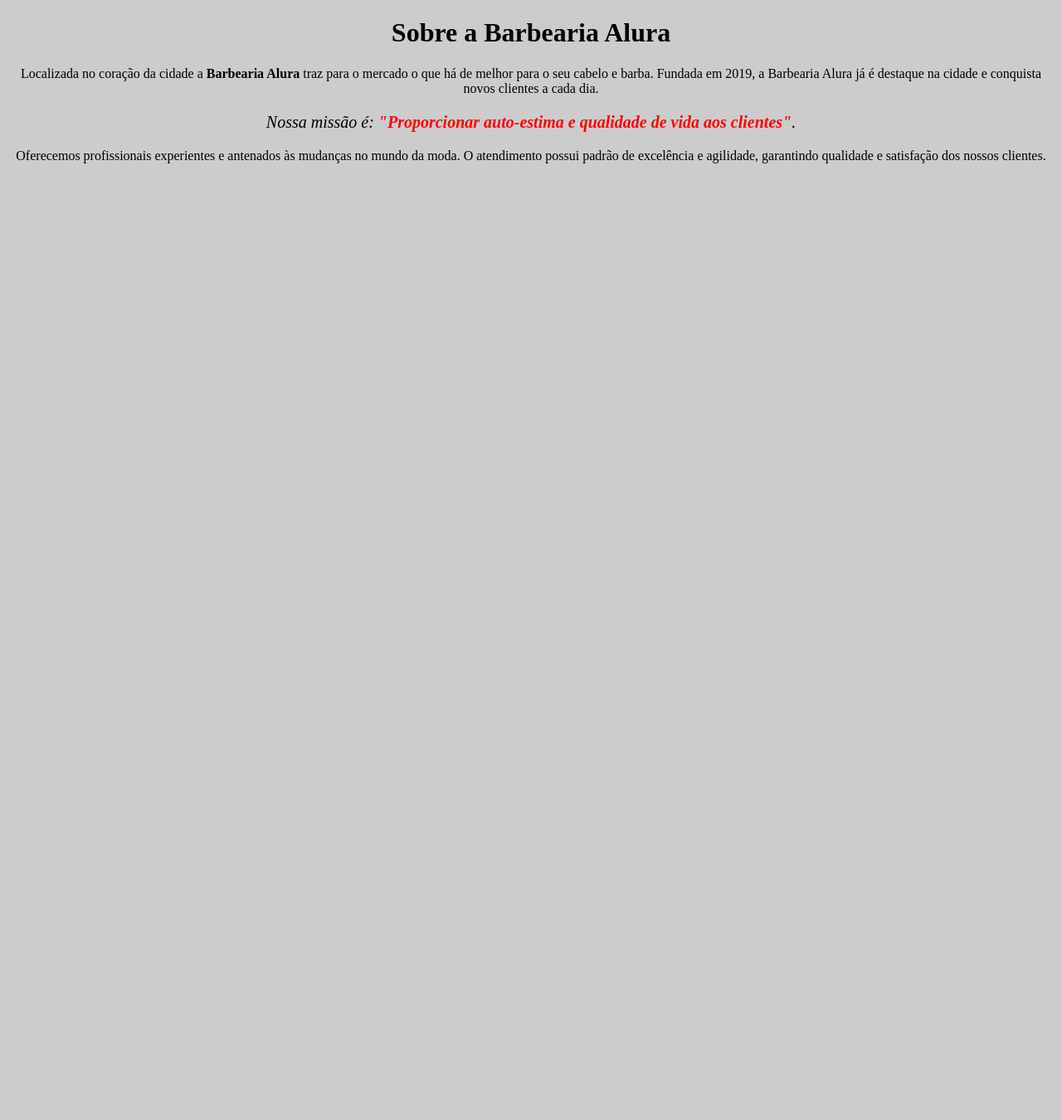
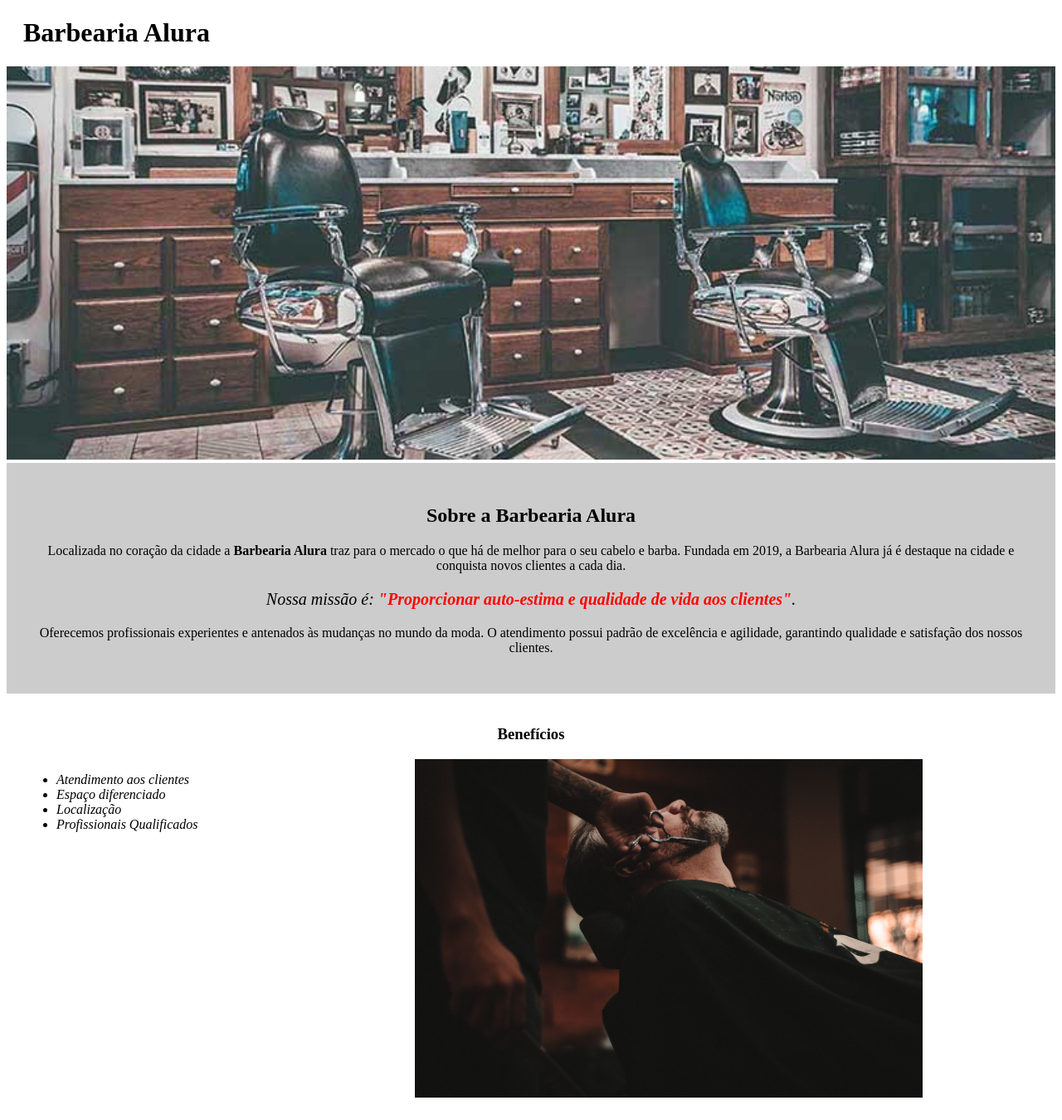
Before and after one commit to lourdilene/barbearia, a plain HTML site: page index.html in a window 1280 px wide. Shown: the whole page at 83% size. Before the commit the page ends 800 px from the top, so only its background shows below. Drawn offline with Linux system fonts and the light colour scheme.

Commit message:
Finalização da primeira parte do projeto da barbearia

```diff
--- a/index.html
+++ b/index.html
@@ -8,13 +8,34 @@
     </head>
 
     <body>
-        <h1 style="text-align: center">Sobre a Barbearia Alura</h1>
+        <header>
+            <h1 class="titulo-principal">Barbearia Alura</h1>
+        </header>
 
-        <p style="text-align: center">Localizada no coração da cidade a <strong>Barbearia Alura</strong> traz para o mercado o que há de melhor para o seu cabelo e barba. Fundada em 2019, a Barbearia Alura já é destaque na cidade e conquista novos clientes a cada dia.</p>
+        <img id="banner" src="banner.jpg">
 
-        <p style="font-size: 20px; text-align: center"><em>Nossa missão é: <strong>"Proporcionar auto-estima e qualidade de vida aos clientes"</strong>.</em></p>
+        <div class="principal">
+            <h2 class="titulo-centralizado">Sobre a Barbearia Alura</h2>
 
-        <p style="text-align: center">Oferecemos profissionais experientes e antenados às mudanças no mundo da moda. O atendimento possui padrão de excelência e agilidade, garantindo qualidade e satisfação dos nossos clientes.</p>
+            <p>Localizada no coração da cidade a <strong>Barbearia Alura</strong> traz para o mercado o que há de melhor para o seu cabelo e barba. Fundada em 2019, a Barbearia Alura já é destaque na cidade e conquista novos clientes a cada dia.</p>
+
+            <p id="missao"><em>Nossa missão é: <strong>"Proporcionar auto-estima e qualidade de vida aos clientes"</strong>.</em></p>
+
+            <p>Oferecemos profissionais experientes e antenados às mudanças no mundo da moda. O atendimento possui padrão de excelência e agilidade, garantindo qualidade e satisfação dos nossos clientes.</p>
+        </div>
+
+        <div class="beneficios">
+            <h3 class="titulo-centralizado">Benefícios</h3>
+
+            <ul>
+                <li class="itens">Atendimento aos clientes</li>
+                <li class="itens">Espaço diferenciado</li>
+                <li class="itens">Localização</li>
+                <li class="itens">Profissionais Qualificados</li>
+            </ul>
+
+            <img src="beneficios.jpg" class="imagem-beneficios">
+        </div>
+
     </body>
-
 </html>
--- a/style.css
+++ b/style.css
@@ -1,11 +1,52 @@
 body {
+
+}
+
+#banner {
+    width: 100%;
+}
+
+.principal {
     background: #CCCCCC;
+    padding: 30px;
+}
+
+.titulo-principal{
+    padding-left: 20px;
+}
+
+.titulo-centralizado {
+    text-align: center;
 }
 
 p{
     text-align: center;
 }
 
+#missao {
+    font-size: 20px
+}
+
 em strong {
-    color: red;
+    color: #FF0000;
 }
+
+.itens {
+    font-style: italic;
+}
+
+.beneficios {
+    background: #FFFFFF;
+    padding: 20px;
+}
+
+ul {
+    display: inline-block;
+    vertical-align: top;
+    width: 20%;
+    margin-right: 15%;
+}
+
+.imagem-beneficios {
+    width: 50%;
+}
```
Also changed, not shown: banner.jpg (added), beneficios.jpg (added).
